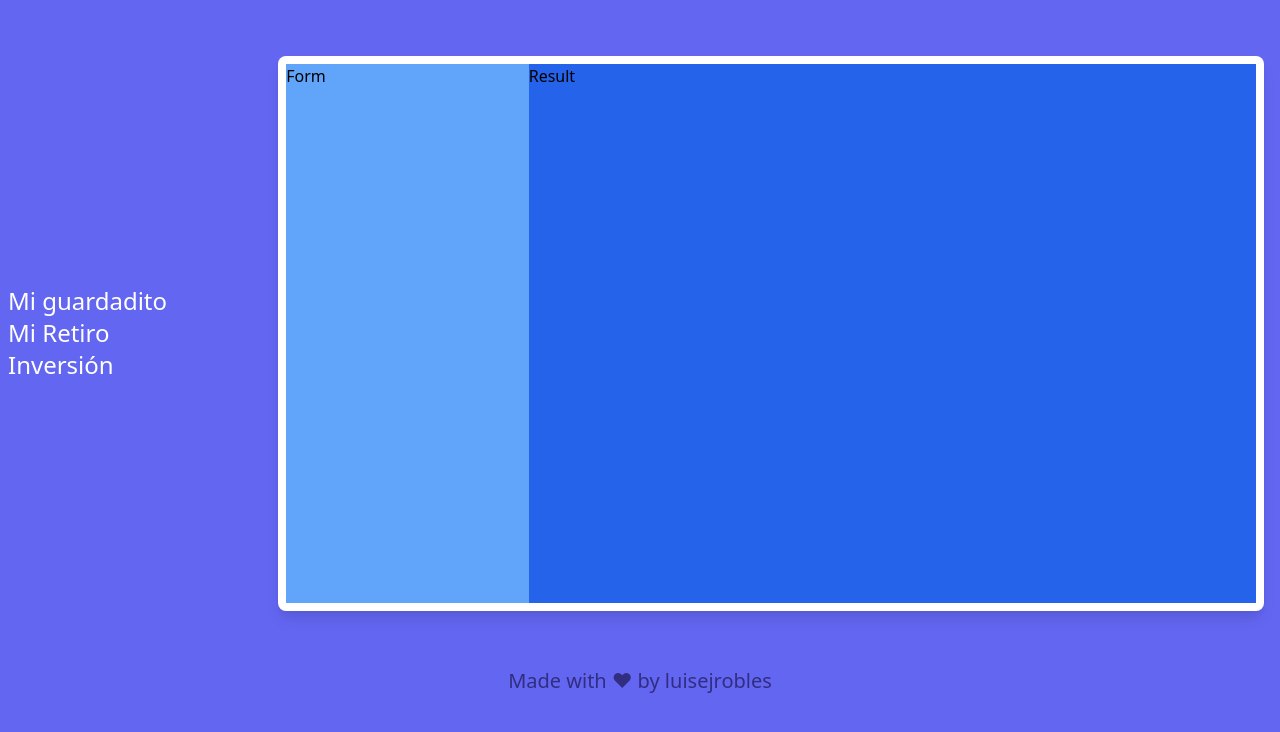
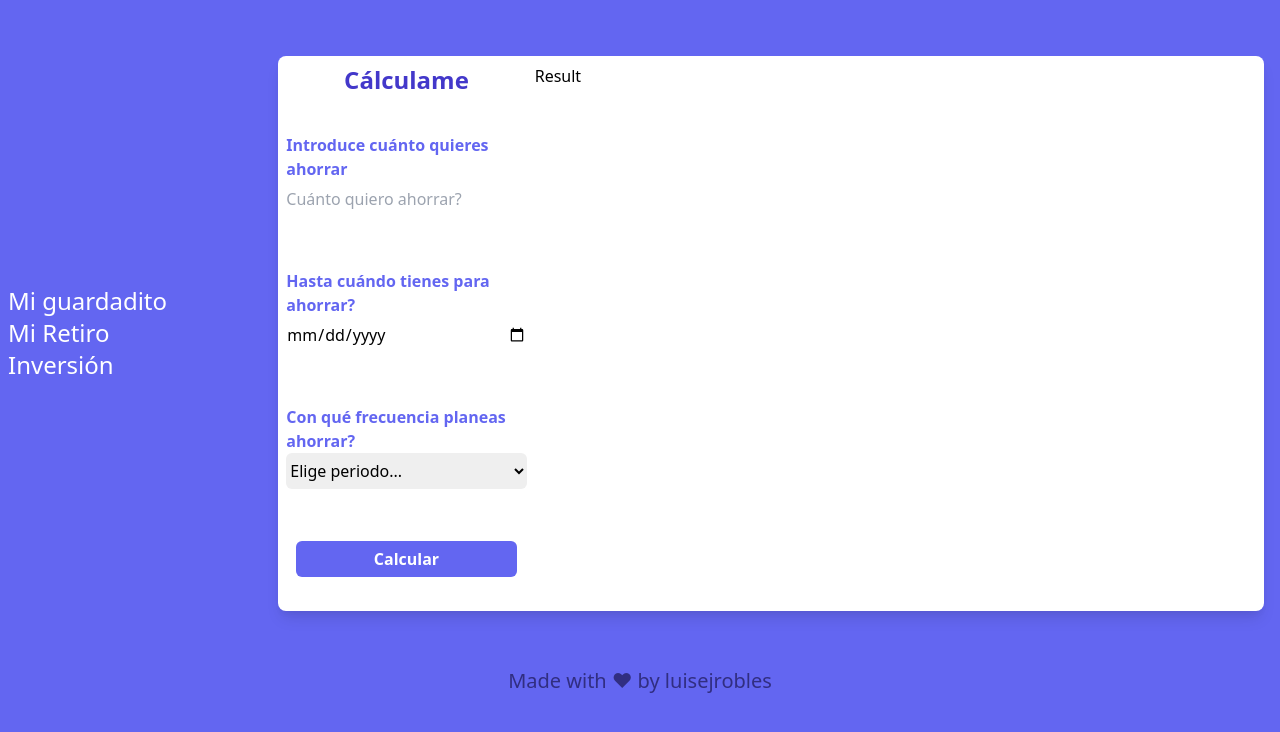
Before and after one commit to luisejrobles/future-me, a React (Create React App) app: page / in a window 1280 px wide. Shown: the top 732 px of the page. Built offline with nearby package versions, Linux system fonts and the light colour scheme.

Commit message:
GuardaditoForm finished

```diff
--- a/package.json
+++ b/package.json
@@ -8,6 +8,7 @@
     "@testing-library/react": "^11.2.7",
     "@testing-library/user-event": "^12.8.3",
     "cra-template": "^1.1.2",
+    "formik": "^2.2.8",
     "react": "^17.0.2",
     "react-dom": "^17.0.2",
     "react-router-dom": "^5.2.0",
--- a/src/components/MiGuardadito/MiGuardadito.js
+++ b/src/components/MiGuardadito/MiGuardadito.js
@@ -1,12 +1,87 @@
+import { useFormik } from "formik";
 import React from "react";
 
+const GuardaditoForm = ({ formik }) => {
+  return (
+    <form
+      className="flex flex-col mt-4 justify-around  h-full "
+      onSubmit={formik.handleSubmit}
+    >
+      <div className="flex flex-col">
+        <p className="font-bold text-indigo-500">
+          Introduce cuánto quieres ahorrar
+        </p>
+        <input
+          type="number"
+          name="amountToSave"
+          placeholder="Cuánto quiero ahorrar? "
+          onChange={formik.handleChange}
+          value={formik.values.amountToSave}
+          className="rounded-md h-9 cursor-auto"
+        ></input>
+      </div>
+      <div className="flex flex-col">
+        <p className="font-bold text-indigo-500">
+          Hasta cuándo tienes para ahorrar?
+        </p>
+        <input
+          type="date"
+          name="finalDate"
+          placeholder="Hasta cuándo tienes para ahorrar?"
+          onChange={formik.handleChange}
+          value={formik.values.finalDate}
+          className="rounded-md h-9 cursor-auto"
+        ></input>
+      </div>
+      <div className="flex flex-col">
+        <p className="font-bold text-indigo-500">
+          Con qué frecuencia planeas ahorrar?
+        </p>
+        <select
+          type="select"
+          name="periodicity"
+          placeholder="Con qué periodicidad puedes ahorrar?"
+          onChange={formik.handleChange}
+          value={formik.values.periodicity}
+          className="rounded-md h-9 cursor-auto"
+        >
+          <option value="default">Elige periodo...</option>
+          <option value="7">Semanal</option>
+          <option value="15">Quincenal</option>
+          <option value="30">Mensual</option>
+          <option value="1">Diario</option>
+        </select>
+      </div>
+      <button
+        className="bg-indigo-500 hover:bg-indigo-900 self-center h-9 w-11/12 rounded-md text-white font-bold"
+        type="submit"
+      >
+        Calcular
+      </button>
+    </form>
+  );
+};
+
 const MiGuardadito = () => {
+  const formik = useFormik({
+    initialValues: {
+      amountToSave: undefined,
+      finalDate: "",
+      periodicity: 0,
+    },
+    onSubmit: (values) => {
+      console.log(values);
+    },
+  });
   return (
-    <div className="w-100 h-full bg-pink-500 flex">
-      <div className="w-1/4 bg-blue-400">
-        <h1>Form</h1>
+    <div className="w-100 h-full  flex">
+      <div className="w-1/4 flex flex-col space-y-3 mr-2 ">
+        <h1 className="text-indigo-700 text-2xl font-bold text-center">
+          Cálculame
+        </h1>
+        <GuardaditoForm formik={formik} />
       </div>
-      <div className="w-3/4 bg-blue-600">
+      <div className="w-3/4 ">
         <h1>Result</h1>
       </div>
     </div>
```
Also changed, not shown: 1 other file (tests, documents, lock files or other folders).
